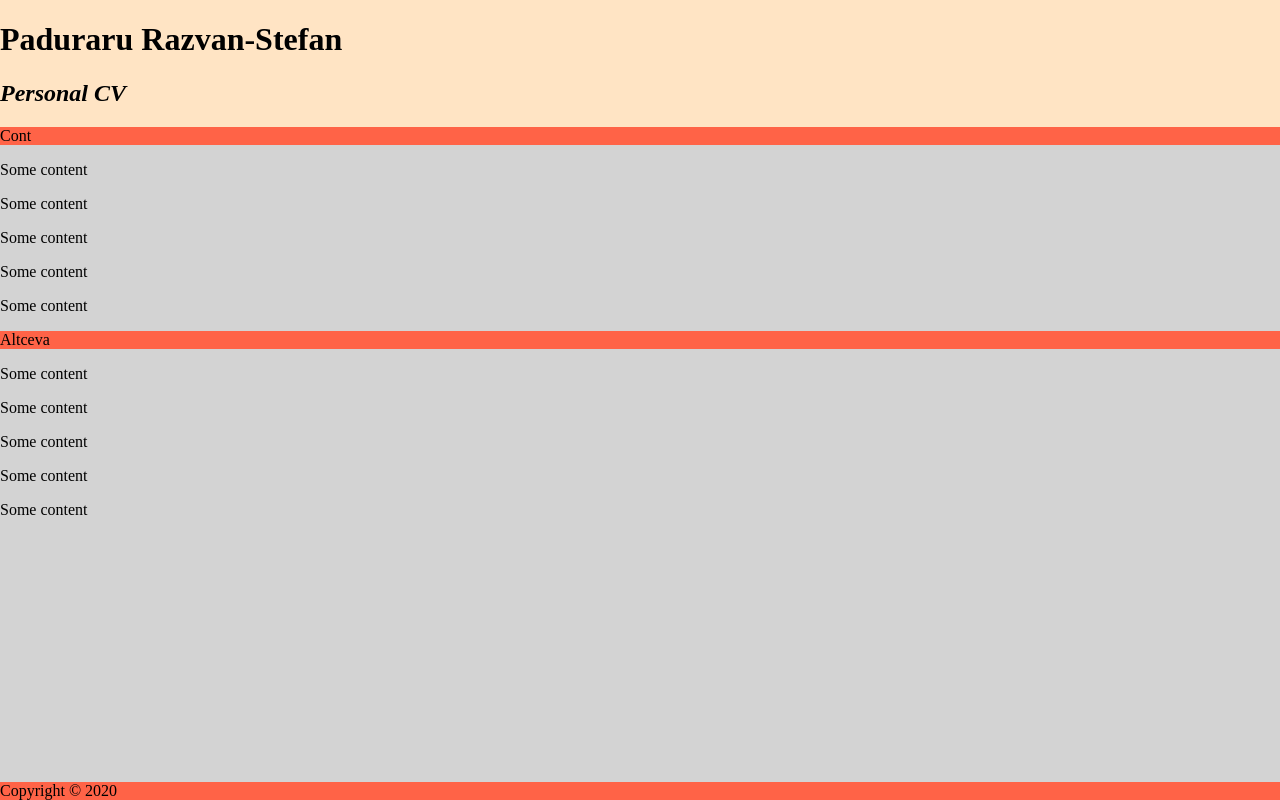
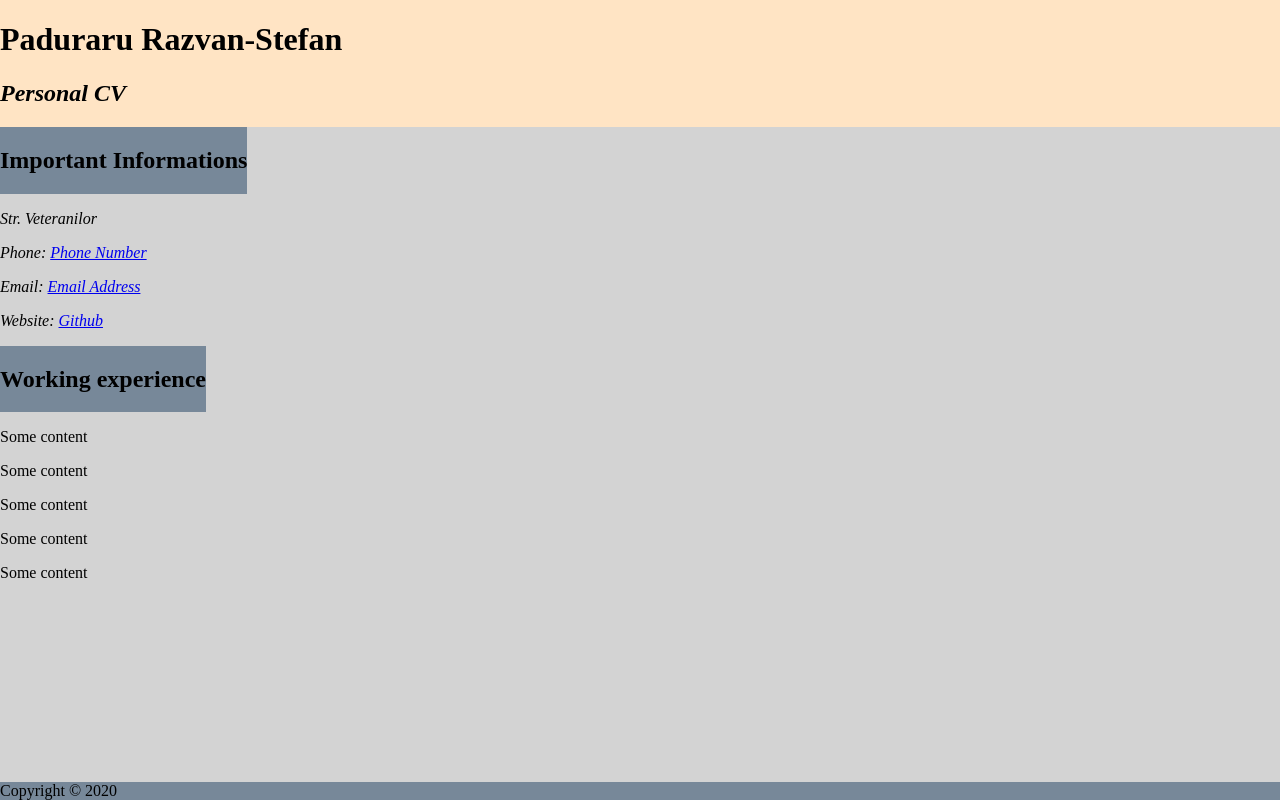
Before and after one commit to razvanpaduraru/razvanpaduraru, a plain HTML site: page Tema1/tema1.html in a window 1280 px wide. Drawn offline with Linux system fonts and the light colour scheme.

Commit message:
"Start v2"

```diff
--- a/Tema1/tema1.html
+++ b/Tema1/tema1.html
@@ -1,5 +1,6 @@
 <!DOCTYPE html>
 <html lang="en">
+
 <head>
     <title>Personal CV</title>
     <meta charset="utf-8">
@@ -7,6 +8,7 @@
         html {
             height: 100%;
         }
+
         body {
             display: flex;
             flex-direction: column;
@@ -19,11 +21,12 @@
         }
 
         footer {
-                background: tomato;
+            background: lightslategray;
         }
 
         aside {
-                background: tomato;
+            background: lightslategray;
+            width: fit-content;
         }
 
         main {
@@ -43,17 +46,22 @@
 
     <main>
         <aside>
-                <nav for="content">Cont</nav>
+            <nav for="content">
+                <h2>Important Informations</h2>
+            </nav>
         </aside>
         <div id="content">
-                <p>Some content</p>
-                <p>Some content</p>
-                <p>Some content</p>
-                <p>Some content</p>
-                <p>Some content</p>
+            <address>
+                <p>Str. Veteranilor</p>
+                <p>Phone: <a  href="tel:+40728221297">Phone Number</a></p>
+                <p>Email: <a  href="mailto:razvanstefanpaduraru@gmail.com">Email Address</a></p>
+                <p>Website: <a  href="https://github.com/razvanpaduraru">Github</a></p>
+            </address>
         </div>
         <aside>
-                <nav for="altceva">Altceva</nav>
+            <nav for="altceva">
+                <h2>Working experience</h2>
+            </nav>
         </aside>
         <div id="altceva">
             <p>Some content</p>
@@ -66,4 +74,5 @@
 
     <footer>Copyright &copy; 2020</footer>
 </body>
+
 </html>
```
Lines whose indentation alone changed are shown as unchanged.
